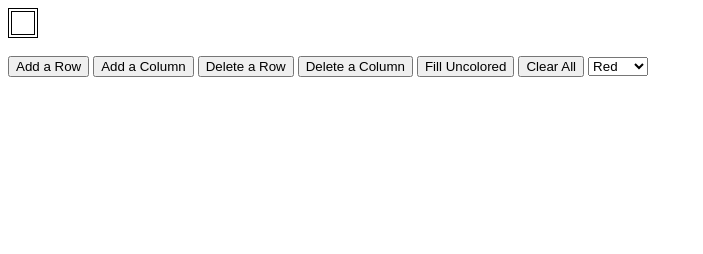
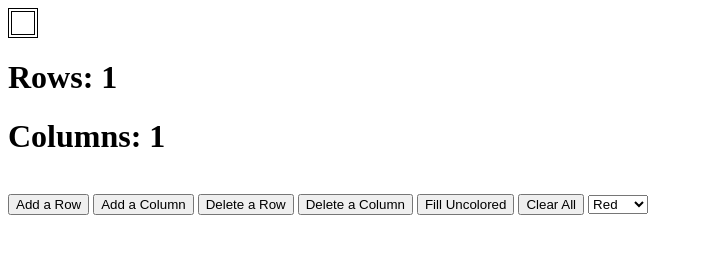
Before and after one commit to joshcwinton/Bootcamp, a plain HTML site: page Assignment4/index.html in a window 1280 px wide. Shown: the whole page, without its empty margins (0-703 px from the left). Drawn offline with Linux system fonts and the light colour scheme.

Commit message:
added row and column numbers to html

```diff
--- a/Assignment4/index.html
+++ b/Assignment4/index.html
@@ -13,7 +13,10 @@
     <tr>
     </tr>
   </table>
+  <h1 id="myrows">Rows: 1</h1>
+  <h1 id="mycols">Columns: 1</h1>
   <br />
+
   <!-- Buttons for Interacting with Table  -->
   <button onclick="addRow()">Add a Row</button>
   <button onclick="addColumn()">Add a Column</button>
--- a/Assignment4/myscript.js
+++ b/Assignment4/myscript.js
@@ -5,8 +5,6 @@ let tableRowNum = 1; // Counter for rows
 let tableColumnNum = 0; // Counter for columns
 
 let mouseclick = false; // Tracks whether mouse has been clicked
-
-
 
 // Adds row to main table
 addRow = function() {
@@ -20,6 +18,7 @@ addRow = function() {
     newCell.addEventListener('mouseover', enterCheck);
   }
   tableRowNum++;
+  setRowAndColumnText();
 }
 
 // Adds column to main table
@@ -33,6 +32,7 @@ addColumn = function() {
     newCell.addEventListener('mouseenter', enterCheck);
   }
   tableColumnNum++;
+  setRowAndColumnText();
 }
 
 // Remove row from main Table
@@ -41,6 +41,7 @@ removeRow = function() {
     console.log("Removing row");
     table.deleteRow(0);
     tableRowNum--;
+    setRowAndColumnText();
   } else {
     console.log("Reached minimum rows");
   }
@@ -55,6 +56,7 @@ removeColumn = function() {
       rows[i].deleteCell(0);
     }
     tableColumnNum--;
+    setRowAndColumnText();
   } else {
     console.log("Reached minimum columns");
   }
@@ -104,5 +106,13 @@ enterCheck = function(e) {
   }
 }
 
+// Display Row and Column Number
+setRowAndColumnText = function(){
+  let rowText = document.getElementById('myrows');
+  let colText = document.getElementById('mycols');
+  rowText.innerText = "Rows: " + tableRowNum;
+  colText.innerText = "Columns: " + tableColumnNum;
+}
+
 // Adds a cell to start with
 addColumn();
```
